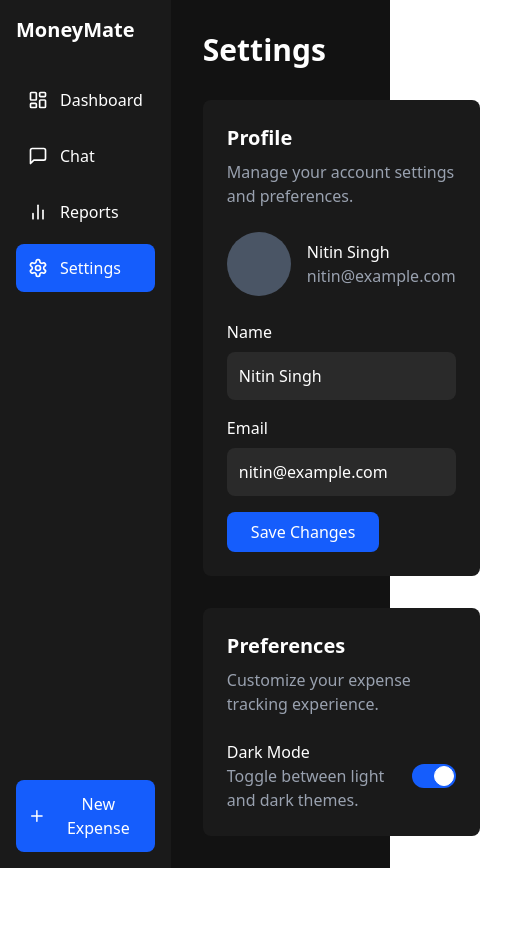
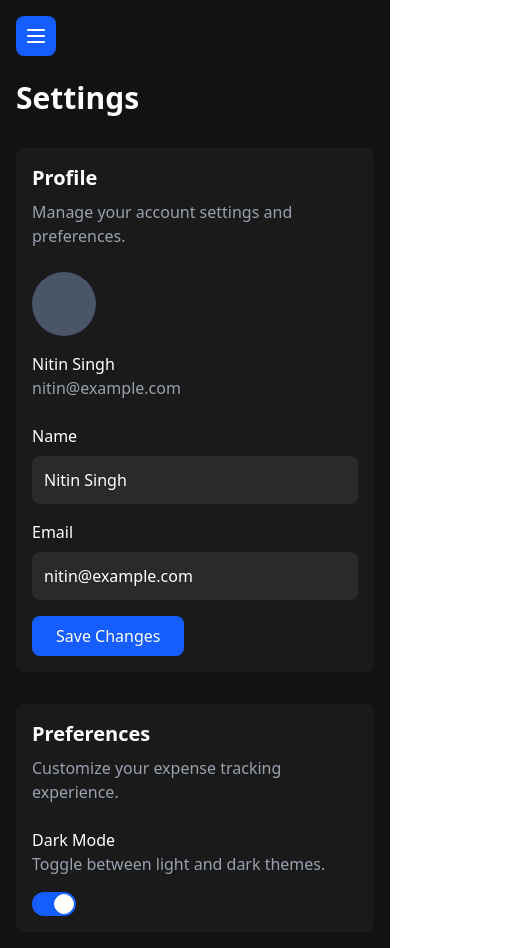
Before and after one commit to nitintwt/MoneyMate, a React (Vite) app: page /settings in a window 390 px wide. Shown: the whole page, 512 px wide, since content can reach past the window. Before the commit the page ends 868 px from the top, so only its background shows below. Built offline with nearby package versions, Linux system fonts and the light colour scheme.

Commit message:
improved responsiveness

```diff
--- a/src/App.jsx
+++ b/src/App.jsx
@@ -1,17 +1,30 @@
-import React from 'react';
+import React, { useState } from 'react';
 import { BrowserRouter as Router, Routes, Route } from 'react-router-dom';
 import Sidebar from './components/Sidebar';
 import Dashboard from './pages/dashboard';
 import Chat from './pages/chat';
 import Reports from './pages/Reports';
 import Settings from './pages/Settings';
+import { Menu } from 'lucide-react';
 
 function App() {
+  const [sidebarOpen, setSidebarOpen] = useState(false);
+
   return (
     <Router>
-      <div className="flex min-h-screen bg-[#121212]">
-        <Sidebar />
-        <main className="flex-1 p-8">
+      <div className="flex min-h-screen bg-[#121212] relative">
+        <button
+          className="lg:hidden fixed top-4 left-4 z-50 text-white bg-blue-600 p-2 rounded-lg"
+          onClick={() => setSidebarOpen(!sidebarOpen)}
+        >
+          <Menu size={24} />
+        </button>
+
+        <div className={`${sidebarOpen ? 'translate-x-0' : '-translate-x-full'} lg:translate-x-0 fixed lg:relative z-40 transition-transform duration-300 ease-in-out`}>
+          <Sidebar onClose={() => setSidebarOpen(false)} />
+        </div>
+
+        <main className="flex-1 p-4 lg:p-8 pt-20 lg:pt-8">
           <Routes>
             <Route path="/" element={<Dashboard />} />
             <Route path="/chat" element={<Chat />} />
--- a/src/components/Sidebar.jsx
+++ b/src/components/Sidebar.jsx
@@ -1,17 +1,27 @@
 import React from 'react';
 import { NavLink } from 'react-router-dom';
-import { LayoutDashboard, MessageSquare, BarChart2, Settings, Plus } from 'lucide-react';
+import { LayoutDashboard, MessageSquare, BarChart2, Settings, Plus, X } from 'lucide-react';
 
-function Sidebar() {
+
+function Sidebar({ onClose }) {
   return (
-    <div className="w-64 bg-[#1A1A1A] text-white p-4 flex flex-col">
-      <div className="flex items-center gap-2 mb-8">
-        <h1 className="text-xl font-bold">MoneyMate</h1>
+    <div className="w-[280px] bg-[#1A1A1A] text-white p-4 flex flex-col h-screen">
+      <div className="flex items-center justify-between mb-8">
+        <div className="flex items-center gap-2">
+          <div className="w-8 h-8 bg-blue-600 rounded-full flex items-center justify-center">
+            <span className="text-lg font-bold">E</span>
+          </div>
+          <h1 className="text-xl font-bold">MoneyMate</h1>
+        </div>
+        <button onClick={onClose} className="lg:hidden text-gray-400 hover:text-white">
+          <X size={24} />
+        </button>
       </div>
 
       <nav className="flex-1">
         <NavLink
           to="/"
+          onClick={onClose}
           className={({ isActive }) =>
             `flex items-center gap-3 p-3 rounded-lg mb-2 ${
               isActive ? 'bg-blue-600' : 'hover:bg-[#2A2A2A]'
@@ -24,6 +34,7 @@ function Sidebar() {
 
         <NavLink
           to="/chat"
+          onClick={onClose}
           className={({ isActive }) =>
             `flex items-center gap-3 p-3 rounded-lg mb-2 ${
               isActive ? 'bg-blue-600' : 'hover:bg-[#2A2A2A]'
@@ -36,6 +47,7 @@ function Sidebar() {
 
         <NavLink
           to="/reports"
+          onClick={onClose}
           className={({ isActive }) =>
             `flex items-center gap-3 p-3 rounded-lg mb-2 ${
               isActive ? 'bg-blue-600' : 'hover:bg-[#2A2A2A]'
@@ -48,6 +60,7 @@ function Sidebar() {
 
         <NavLink
           to="/settings"
+          onClick={onClose}
           className={({ isActive }) =>
             `flex items-center gap-3 p-3 rounded-lg mb-2 ${
               isActive ? 'bg-blue-600' : 'hover:bg-[#2A2A2A]'
--- a/src/pages/Chat.jsx
+++ b/src/pages/Chat.jsx
@@ -3,10 +3,9 @@ import { Send } from 'lucide-react';
 
 function Chat() {
   const [message, setMessage] = useState('');
-  //w-8 h-8 bg-blue-600 rounded-full flex items-center justify-center
 
   return (
-    <div className="h-[calc(100vh-4rem)] flex flex-col">
+    <div className="h-[calc(100vh-6rem)] lg:h-[calc(100vh-4rem)] flex flex-col">
       <div className="flex-1 overflow-y-auto mb-4">
         <div className="bg-[#1A1A1A] p-4 rounded-lg mb-4 max-w-2xl">
           <div className="flex items-start gap-3">
--- a/src/pages/Dashboard.jsx
+++ b/src/pages/Dashboard.jsx
@@ -36,7 +36,7 @@ function Dashboard() {
 
       <section className="mb-12">
         <h2 className="text-xl font-semibold text-white mb-6">Categories</h2>
-        <div className="grid grid-cols-4 gap-4">
+        <div className="grid grid-cols-1 sm:grid-cols-2 lg:grid-cols-4 gap-4">
           {categories.map((category) => (
             <div key={category.name} className="bg-[#1A1A1A] p-6 rounded-lg">
               <div className="flex items-center gap-3 mb-4">
@@ -50,9 +50,9 @@ function Dashboard() {
       </section>
 
       <section>
-        <div className="flex items-center justify-between mb-6">
+        <div className="flex flex-col sm:flex-row items-start sm:items-center justify-between mb-6 gap-4">
           <h2 className="text-xl font-semibold text-white">Expenses</h2>
-          <div className="flex gap-2">
+          <div className="flex flex-wrap gap-2">
             <button className="bg-[#1A1A1A] text-white px-4 py-2 rounded-lg">Daily</button>
             <button className="text-gray-400 px-4 py-2">Monthly</button>
             <button className="text-gray-400 px-4 py-2">Calendar</button>
@@ -68,7 +68,7 @@ function Dashboard() {
             </div>
 
             {day.items.map((expense) => (
-              <div key={expense.name} className="bg-[#1A1A1A] p-4 rounded-lg mb-2 flex items-center justify-between">
+              <div key={expense.name} className="bg-[#1A1A1A] p-4 rounded-lg mb-2 flex flex-col sm:flex-row items-start sm:items-center justify-between gap-4">
                 <div className="flex items-center gap-4">
                   <div className="w-10 h-10 bg-blue-600/10 rounded-lg flex items-center justify-center">
                     <Utensils className="text-blue-600" size={20} />
--- a/src/pages/Reports.jsx
+++ b/src/pages/Reports.jsx
@@ -5,14 +5,12 @@ function Reports() {
   return (
     <div>
       <h1 className="text-3xl font-bold text-white mb-8">Reports</h1>
-
-      <div className="flex gap-4 mb-8">
+      <div className="flex flex-wrap gap-4 mb-8">
         <button className="bg-[#1A1A1A] text-white px-6 py-2 rounded-lg">Summary</button>
         <button className="text-gray-400 px-6 py-2">Categories</button>
         <button className="text-gray-400 px-6 py-2">Trends</button>
       </div>
-
-      <div className="grid grid-cols-2 gap-8">
+      <div className="grid grid-cols-1 lg:grid-cols-2 gap-8">
         <div className="bg-[#1A1A1A] p-6 rounded-lg">
           <h2 className="text-xl font-semibold text-white mb-4">Total Expenses</h2>
           <p className="text-4xl font-bold text-white">$300.00</p>
--- a/src/pages/Settings.jsx
+++ b/src/pages/Settings.jsx
@@ -5,12 +5,12 @@ function Settings() {
     <div>
       <h1 className="text-3xl font-bold text-white mb-8">Settings</h1>
 
-      <div className="max-w-2xl">
-        <div className="bg-[#1A1A1A] p-6 rounded-lg mb-8">
+      <div className="w-full max-w-2xl">
+        <div className="bg-[#1A1A1A] p-4 sm:p-6 rounded-lg mb-8">
           <h2 className="text-xl font-semibold text-white mb-2">Profile</h2>
           <p className="text-gray-400 mb-6">Manage your account settings and preferences.</p>
 
-          <div className="flex items-center gap-4 mb-6">
+          <div className="flex flex-col sm:flex-row items-start sm:items-center gap-4 mb-6">
             <div className="w-16 h-16 bg-gray-600 rounded-full"></div>
             <div>
               <h3 className="text-white font-medium">Nitin Singh</h3>
@@ -43,11 +43,11 @@ function Settings() {
           </div>
         </div>
 
-        <div className="bg-[#1A1A1A] p-6 rounded-lg">
+        <div className="bg-[#1A1A1A] p-4 sm:p-6 rounded-lg">
           <h2 className="text-xl font-semibold text-white mb-2">Preferences</h2>
           <p className="text-gray-400 mb-6">Customize your expense tracking experience.</p>
 
-          <div className="flex items-center justify-between">
+          <div className="flex flex-col sm:flex-row items-start sm:items-center justify-between gap-4">
             <div>
               <h3 className="text-white font-medium">Dark Mode</h3>
               <p className="text-gray-400">Toggle between light and dark themes.</p>
```
